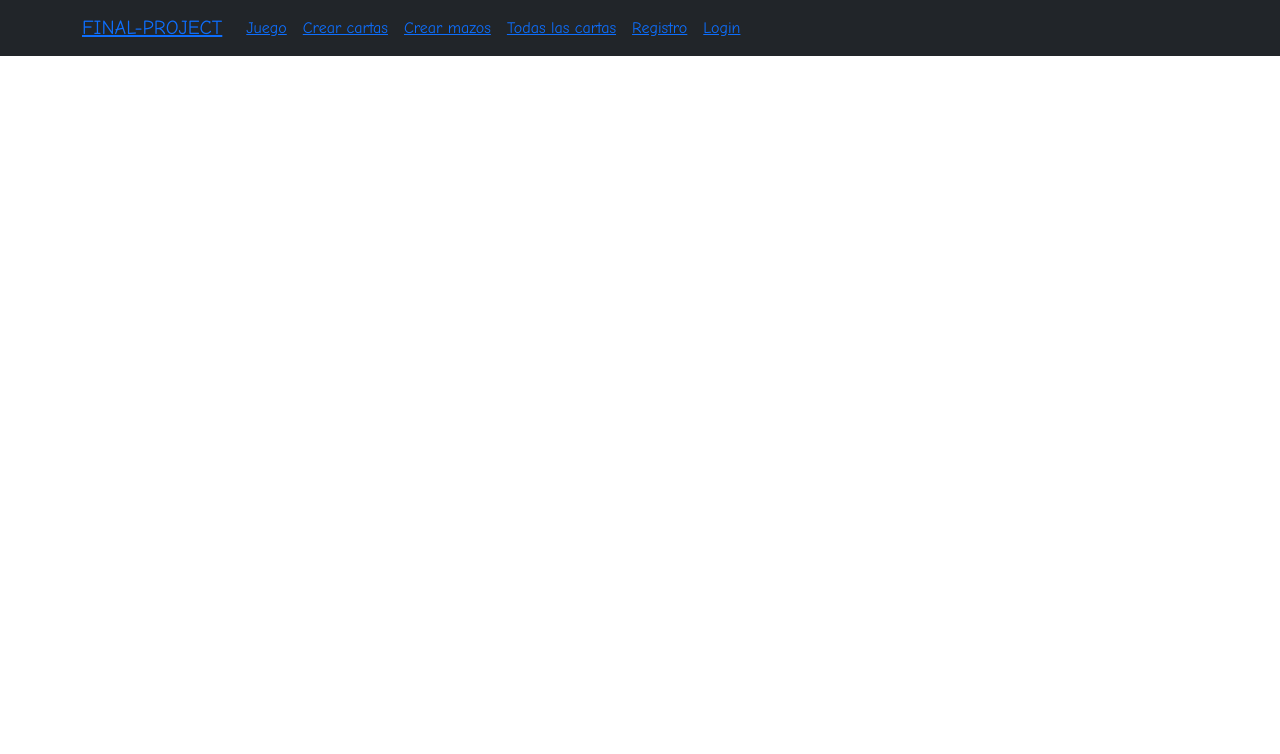
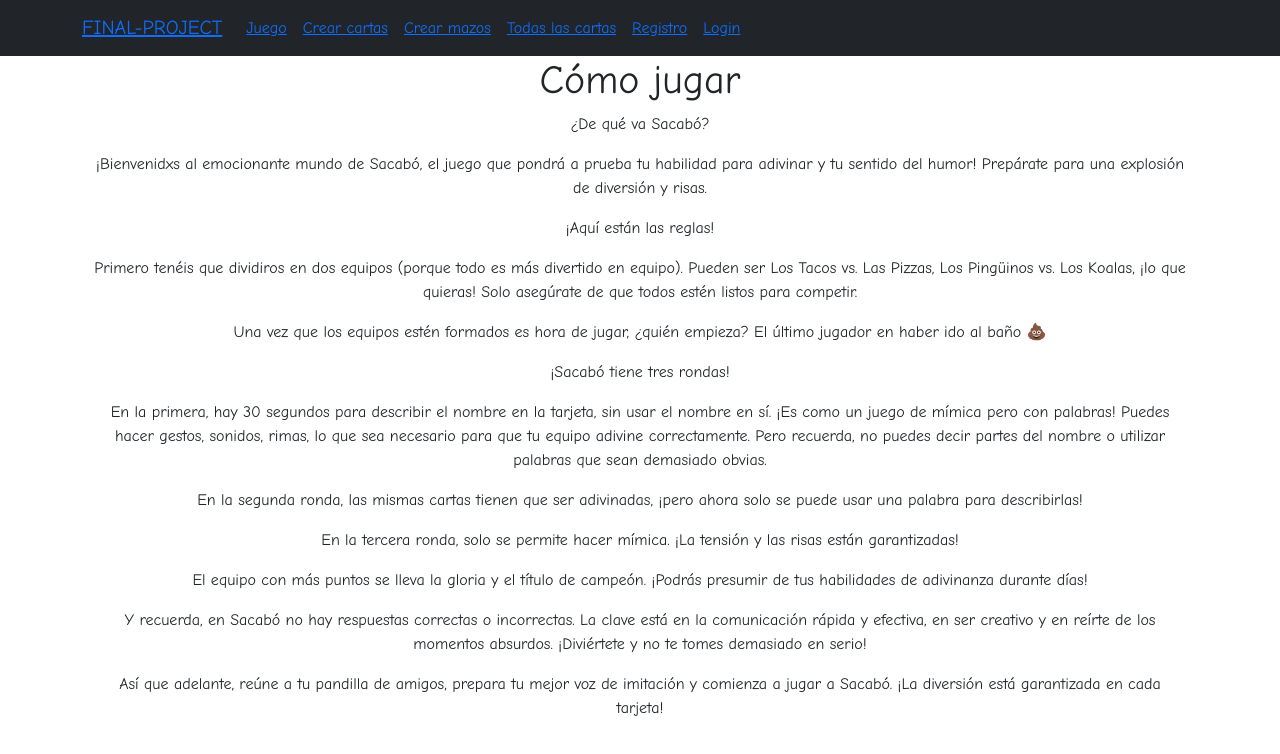
Before and after one commit to paulala94/final-project-client, a React (Create React App) app: page /como-jugar in a window 1280 px wide. Shown: the top 754 px of the page. Built offline with nearby package versions, Linux system fonts and the light colour scheme.

Commit message:
navbar y esas cosas

```diff
--- a/package.json
+++ b/package.json
@@ -3,7 +3,11 @@
   "version": "0.1.0",
   "private": true,
   "dependencies": {
+    "@fortawesome/fontawesome-svg-core": "^6.4.0",
+    "@fortawesome/free-solid-svg-icons": "^6.4.0",
+    "@fortawesome/react-fontawesome": "^0.2.0",
     "@radix-ui/react-popover": "1.0.6",
+    "@react-spring/web": "^9.5.5",
     "@testing-library/jest-dom": "^5.16.5",
     "@testing-library/react": "^13.4.0",
     "@testing-library/user-event": "^13.5.0",
@@ -15,6 +19,7 @@
     "react-rainbow-components": "^1.32.0",
     "react-router-dom": "^6.11.2",
     "react-scripts": "5.0.1",
+    "react-tinder-card": "^1.6.2",
     "web-vitals": "^2.1.4"
   },
   "scripts": {
--- /dev/null
+++ b/src/components/GameRules/GameRules.jsx
@@ -0,0 +1,34 @@
+import React from 'react'
+import { Container } from 'react-bootstrap'
+
+
+const GameRules = () => {
+  return (
+    <Container>
+      <p>¿De qué va Sacabó?</p>
+      <p>¡Bienvenidxs al emocionante mundo de Sacabó, el juego que pondrá a prueba tu habilidad para adivinar y tu sentido del humor! Prepárate para una explosión de diversión y risas. </p>
+
+       <p>¡Aquí están las reglas!</p>
+
+       <p>
+        Primero tenéis que dividiros en dos equipos (porque todo es más divertido en equipo). Pueden ser Los Tacos vs. Las Pizzas, Los Pingüinos vs. Los Koalas, ¡lo que quieras! Solo asegúrate de que todos estén listos para competir.
+      </p>
+<p>Una vez que los equipos estén formados es hora de jugar, ¿quién empieza? El último jugador en haber ido al baño 💩</p>
+
+<p>¡Sacabó tiene tres rondas! </p>
+
+  <p>En la primera, hay 30 segundos para describir el nombre en la tarjeta, sin usar el nombre en sí. ¡Es como un juego de mímica pero con palabras! Puedes hacer gestos, sonidos, rimas, lo que sea necesario para que tu equipo adivine correctamente. Pero recuerda, no puedes decir partes del nombre o utilizar palabras que sean demasiado obvias.</p>
+
+  <p>En la segunda ronda, las mismas cartas tienen que ser adivinadas, ¡pero ahora solo se puede usar una palabra para describirlas!</p>
+
+  <p>En la tercera ronda, solo se permite hacer mímica. ¡La tensión y las risas están garantizadas!</p>
+<p>El equipo con más puntos se lleva la gloria y el título de campeón. ¡Podrás presumir de tus habilidades de adivinanza durante días!</p>
+
+<p>Y recuerda, en Sacabó no hay respuestas correctas o incorrectas. La clave está en la comunicación rápida y efectiva, en ser creativo y en reírte de los momentos absurdos. ¡Diviértete y no te tomes demasiado en serio!</p>
+
+<p>Así que adelante, reúne a tu pandilla de amigos, prepara tu mejor voz de imitación y comienza a jugar a Sacabó. ¡La diversión está garantizada en cada tarjeta!</p>
+</Container>
+  )
+}
+
+export default GameRules
--- a/src/pages/DeckListPage/DeckListPage.jsx
+++ b/src/pages/DeckListPage/DeckListPage.jsx
@@ -6,7 +6,7 @@ import DeckList from "../../components/DeckList/DeckList"
 
 const DeckListPage = () => {
 
-    const [deck, setDeck] = useState()
+    const [decks, setDecks] = useState()
 
     useEffect(() => {
         loadDecks()
@@ -15,7 +15,7 @@ const DeckListPage = () => {
     const loadDecks = () => {
         deckService
             .getAllDecks()
-            .then(({ data }) => setDeck(data))
+            .then(({ data }) => setDecks(data))
             .catch(err => console.log(err))
     }
 
@@ -33,11 +33,11 @@ const DeckListPage = () => {
             <hr />
             <Row>
                 {
-                    !deck
+                    !decks
                         ?
                         <p>Cargando...</p>
                         :
-                        <DeckList deck={deck} />
+                        <DeckList decks={decks} />
                 }
             </Row>
 
--- /dev/null
+++ b/src/pages/GameRulesPage/GameRules.jsx
@@ -0,0 +1,14 @@
+import React from 'react'
+import { Container } from 'react-bootstrap'
+import GameRules from '../../components/GameRules/GameRules'
+
+const GameRulesPage = () => {
+  return (
+    <Container>
+        <h1>Cómo jugar</h1>
+        <GameRules/>
+    </Container>
+  )
+}
+
+export default GameRulesPage
--- a/src/routes/AppRoutes.jsx
+++ b/src/routes/AppRoutes.jsx
@@ -11,7 +11,7 @@ import CardListPage from '../pages/CardListPage/CardListPage'
 import DeckListPage from '../pages/DeckListPage/DeckListPage'
 import EditDeckPage from '../pages/EditDeckPage/EditDeckPage'
 import DeckDetailsPage from '../pages/DeckDetailsPage/DeckDetailsPage'
-
+import GameRulesPage from '../pages/GameRulesPage/GameRules'
 import PrivateRoute from './PrivateRoutes'
 
 const AppRoutes = () => {
@@ -21,6 +21,7 @@ const AppRoutes = () => {
             <Route path="/" element={<HomePage />} />
             <Route path="/registro" element={<SignupPage />} />
             <Route path="/login" element={<LoginPage />} />
+            <Route path="/como-jugar" element={<GameRulesPage />} />
 
             {/* TODO: hacer lo de las rutas de admin */}
             <Route path='' element={<PrivateRoute admittedRoles={['ADMIN', 'USER']} />}>
```
Also changed, not shown: 1 other file (tests, documents, lock files or other folders).
